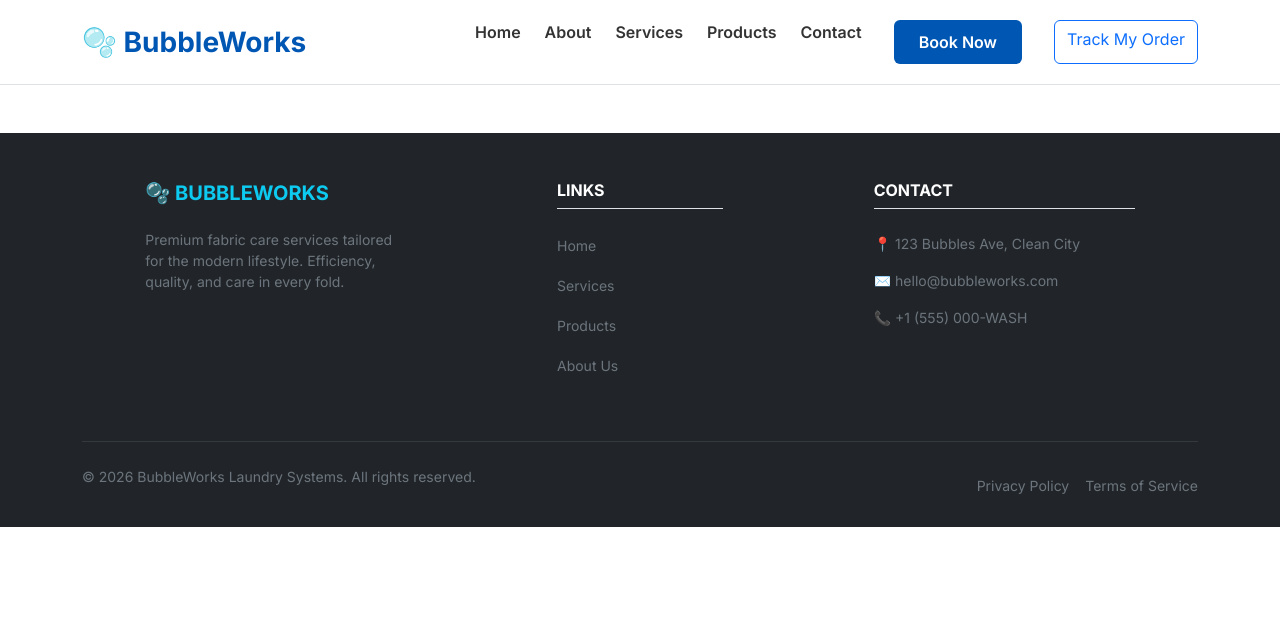
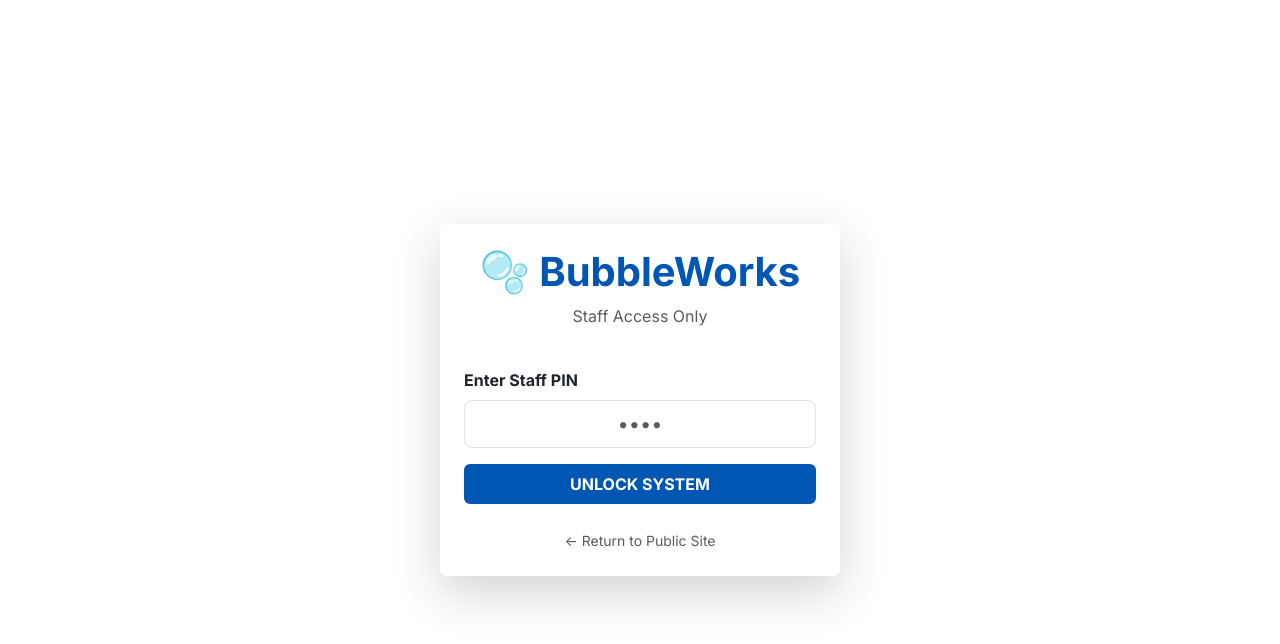
Before and after one commit to JM-P-1200/laundry-system, a React (Vite) app: page /login in a window 1280 px wide. Shown: the top 644 px of the page. Built offline with nearby package versions, Linux system fonts and the light colour scheme.

Commit message:
Added Authorization and Route Guarding

```diff
--- a/src/App.jsx
+++ b/src/App.jsx
@@ -1,5 +1,5 @@
 import React from 'react';
-import { BrowserRouter as Router, Routes, Route, useLocation } from 'react-router-dom';
+import { BrowserRouter as Router, Routes, Route, useLocation, Navigate } from 'react-router-dom';
 
 // Common UI Components
 import Navbar from './components/common/Navbar';
@@ -16,34 +16,39 @@ import Dashboard from './pages/Dashboard';
 import NewOrder from './pages/NewOrder';
 import OrderHistory from './pages/OrderHistory';
 import Inventory from './pages/Inventory';
+import ManageQueue from './pages/ManageQueue';
 import TrackOrder from './pages/TrackOrder';
-import ManageQueue from './pages/ManageQueue';
+import Login from './pages/Login';
 
 /**
- * LayoutWrapper handles the visual switch between:
- * 1. The Public Website (Navbar + Footer)
- * 2. The Admin System (Sidebar)
+ * Gatekeeper: Only allows access to children if 'isAdmin' is true in localStorage.
+ */
+const ProtectedRoute = ({ children }) => {
+  const isAdmin = localStorage.getItem('isAdmin') === 'true';
+  return isAdmin ? children : <Navigate to="/login" replace />;
+};
+
+/**
+ * LayoutWrapper handles the visual switch between Public and Admin UI.
  */
 const LayoutWrapper = ({ children }) => {
   const location = useLocation();
 
-  // List every path that should show the Admin Sidebar here
   const adminPaths = ['/dashboard', '/new-order', '/history', '/inventory', '/queue'];
   const isAdminPath = adminPaths.includes(location.pathname);
+  const isLoginPage = location.pathname === '/login';
 
   return (
     <>
-      {/* Show Navbar only on Public Pages */}
-      {!isAdminPath && <Navbar />}
+      {/* Hide Navbar/Footer on Admin pages AND Login page */}
+      {!isAdminPath && !isLoginPage && <Navbar />}
 
       <div className={isAdminPath ? "d-flex" : "container-fluid p-0"}>
-        {/* Show Sidebar only on Admin Pages */}
         {isAdminPath && <Sidebar />}
 
         <main className="flex-grow-1">
           {children}
-          {/* Show Footer only on Public Pages */}
-          {!isAdminPath && <Footer />}
+          {!isAdminPath && !isLoginPage && <Footer />}
         </main>
       </div>
     </>
@@ -63,13 +68,14 @@ function App() {
           <Route path="/products" element={<Products />} />
           <Route path="/contact" element={<Contact />} />
           <Route path="/track" element={<TrackOrder />} />
-          <Route path="/queue" element={<ManageQueue />} />
+          <Route path="/login" element={<Login />} />
 
-          {/* Admin/Dashboard Routes */}
-          <Route path="/dashboard" element={<Dashboard />} />
-          <Route path="/new-order" element={<NewOrder />} />
-          <Route path="/history" element={<OrderHistory />} />
-          <Route path="/inventory" element={<Inventory />} />
+          {/* Protected Admin Routes */}
+          <Route path="/dashboard" element={<ProtectedRoute><Dashboard /></ProtectedRoute>} />
+          <Route path="/new-order" element={<ProtectedRoute><NewOrder /></ProtectedRoute>} />
+          <Route path="/history" element={<ProtectedRoute><OrderHistory /></ProtectedRoute>} />
+          <Route path="/inventory" element={<ProtectedRoute><Inventory /></ProtectedRoute>} />
+          <Route path="/queue" element={<ProtectedRoute><ManageQueue /></ProtectedRoute>} />
         </Routes>
       </LayoutWrapper>
     </Router>
--- a/src/components/common/Sidebar.jsx
+++ b/src/components/common/Sidebar.jsx
@@ -1,35 +1,53 @@
 import React from 'react';
-import { Link, useLocation } from 'react-router-dom';
+import { Link, useLocation, useNavigate } from 'react-router-dom';
 
 const Sidebar = () => {
-  const location = useLocation(); // This tells us which page is currently active
+  const location = useLocation();
+  const navigate = useNavigate();
 
   const navItems = [
-    { name: 'Dashboard', path: '/dashboard' },
-    { name: 'New Order', path: '/new-order' },
-    { name: 'Inventory', path: '/inventory' },
-    { name: 'Order History', path: '/history' },
-    { name: 'Active Queue', path: '/queue' },
+    { name: 'Dashboard', path: '/dashboard', icon: '📊' },
+    { name: 'New Order', path: '/new-order', icon: '➕' },
+    { name: 'Active Queue', path: '/queue', icon: '🧼' },
+    { name: 'Order History', path: '/history', icon: '📜' },
+    { name: 'Inventory', path: '/inventory', icon: '📦' },
   ];
 
+  const handleLogout = () => {
+    localStorage.removeItem('isAdmin'); // Clear the session
+    navigate('/login'); // Boot back to login
+  };
+
   return (
-    <div className="d-flex flex-column flex-shrink-0 p-3 text-white bg-dark" style={{ width: '280px', height: '100vh' }}>
-      <Link to="/" className="d-flex align-items-center mb-3 mb-md-0 me-md-auto text-white text-decoration-none">
+    <div className="d-flex flex-column flex-shrink-0 p-3 text-white bg-dark shadow" style={{ width: '280px', height: '100vh', position: 'sticky', top: 0 }}>
+      <Link to="/dashboard" className="d-flex align-items-center mb-3 mb-md-0 me-md-auto text-white text-decoration-none">
         <span className="fs-4 fw-bold text-info">🫧 BubbleWorks</span>
       </Link>
       <hr />
+
       <ul className="nav nav-pills flex-column mb-auto">
         {navItems.map((item) => (
           <li className="nav-item" key={item.path}>
             <Link
               to={item.path}
-              className={`nav-link ${location.pathname === item.path ? 'active' : 'text-white'}`}
+              className={`nav-link mb-2 ${location.pathname === item.path ? 'active' : 'text-white'}`}
             >
-              {item.name}
+              <span className="me-2">{item.icon}</span> {item.name}
             </Link>
           </li>
         ))}
       </ul>
+
+      <hr />
+
+      <div className="pb-2">
+        <button
+          onClick={handleLogout}
+          className="btn btn-outline-danger btn-sm w-100 d-flex align-items-center justify-content-center gap-2"
+        >
+          <span>🔒</span> Lock System
+        </button>
+      </div>
     </div>
   );
 };
--- /dev/null
+++ b/src/pages/Login.jsx
@@ -0,0 +1,49 @@
+import React, { useState } from 'react';
+import { useNavigate } from 'react-router-dom';
+
+const Login = () => {
+  const [pin, setPin] = useState('');
+  const navigate = useNavigate();
+
+  const handleLogin = (e) => {
+    e.preventDefault();
+    // Simulate a secret admin PIN
+    if (pin === '1234') {
+      localStorage.setItem('isAdmin', 'true');
+      navigate('/dashboard');
+    } else {
+      alert('Access Denied: Invalid PIN');
+    }
+  };
+
+  return (
+    <div className="container d-flex align-items-center justify-content-center vh-100">
+      <div className="card shadow-lg border-0 p-4" style={{ maxWidth: '400px', width: '100%' }}>
+        <div className="text-center mb-4">
+          <h1 className="display-6 fw-bold text-brand-blue">🫧 BubbleWorks</h1>
+          <p className="text-muted">Staff Access Only</p>
+        </div>
+        <form onSubmit={handleLogin}>
+          <div className="mb-3">
+            <label className="form-label fw-bold">Enter Staff PIN</label>
+            <input
+              type="password"
+              className="form-control form-control-lg text-center"
+              placeholder="••••"
+              value={pin}
+              onChange={(e) => setPin(e.target.value)}
+              maxLength="4"
+              required
+            />
+          </div>
+          <button type="submit" className="btn btn-primary w-100 py-2 fw-bold">UNLOCK SYSTEM</button>
+        </form>
+        <div className="text-center mt-4">
+          <a href="/" className="text-decoration-none small text-muted">← Return to Public Site</a>
+        </div>
+      </div>
+    </div>
+  );
+};
+
+export default Login;
```
